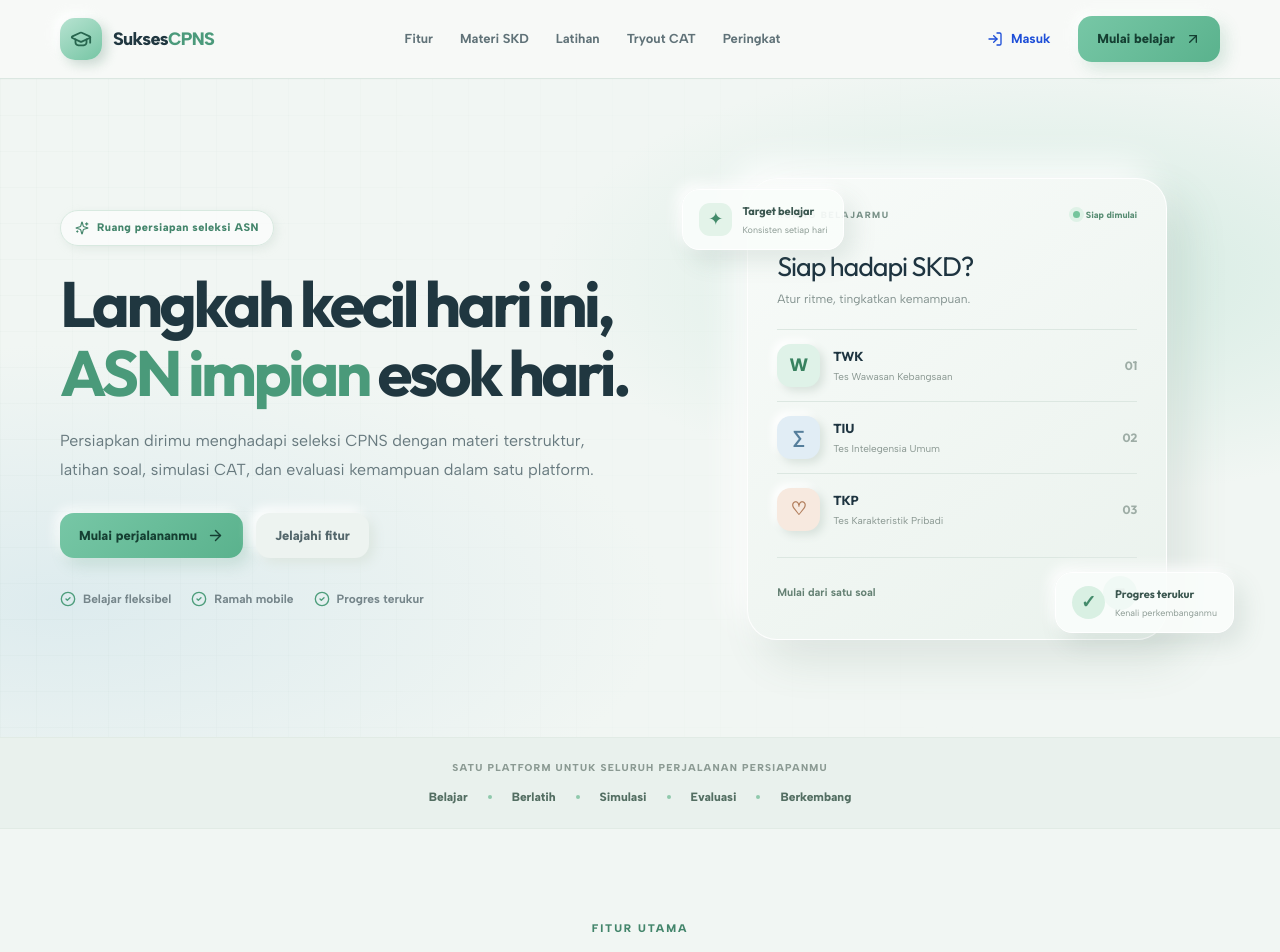
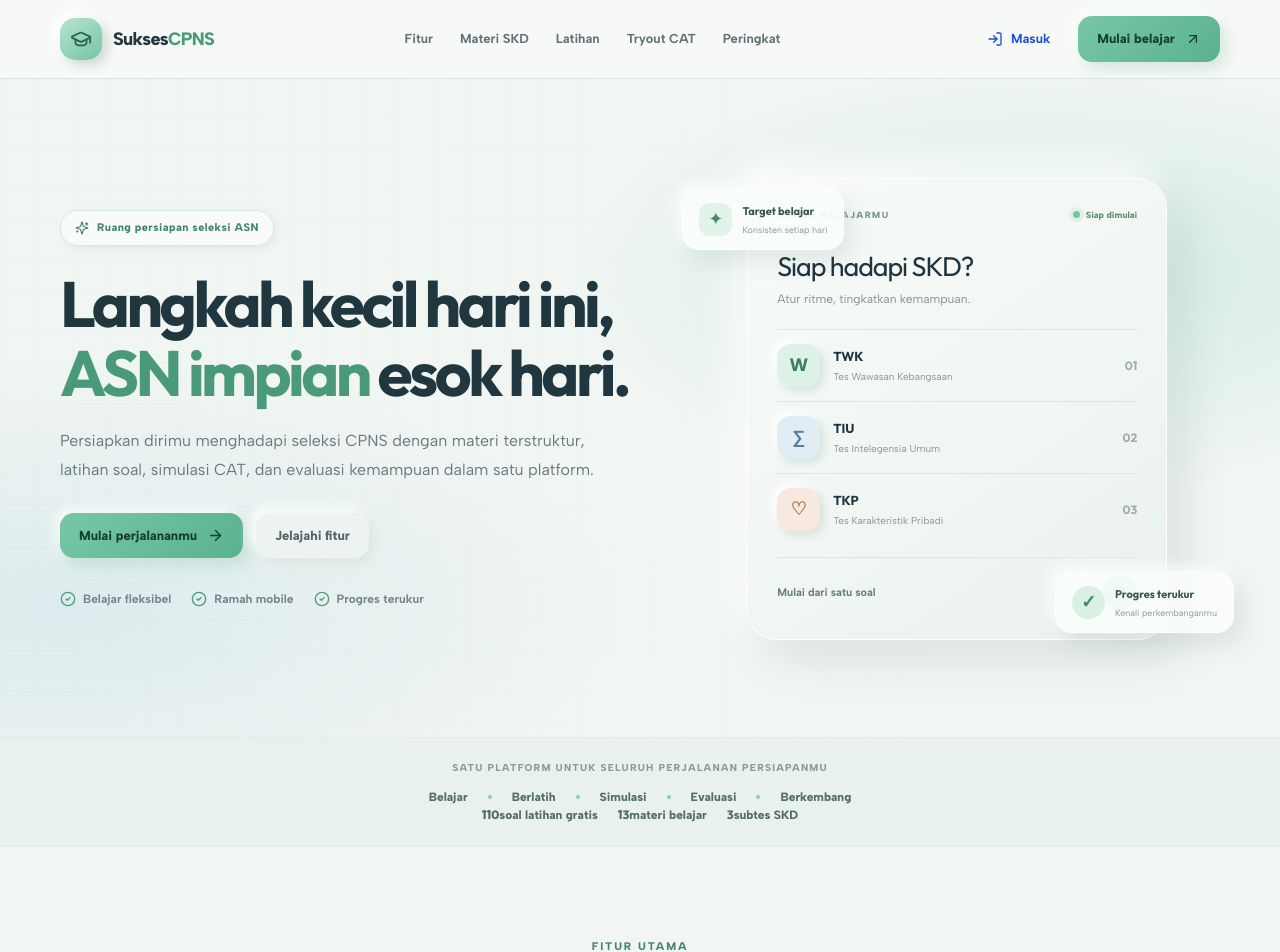
Before and after one commit to rianalfahri49-star/asn-platform, a Next.js app: page / in a window 1280 px wide. Shown: the top 952 px of the page. Built offline with nearby package versions, Linux system fonts and the light colour scheme; no server answers.

Commit message:
Show transparent learning content totals on homepage

```diff
--- a/app/page.tsx
+++ b/app/page.tsx
@@ -94,6 +94,11 @@ export default function Home() {
         <div className="celadon-container">
           <p>Satu platform untuk seluruh perjalanan persiapanmu</p>
           <div><span>Belajar</span><i></i><span>Berlatih</span><i></i><span>Simulasi</span><i></i><span>Evaluasi</span><i></i><span>Berkembang</span></div>
+          <div className="celadon-trust-stats" aria-label="Ringkasan konten belajar">
+            <div><strong>110</strong><span>soal latihan gratis</span></div>
+            <div><strong>13</strong><span>materi belajar</span></div>
+            <div><strong>3</strong><span>subtes SKD</span></div>
+          </div>
         </div>
       </section>
 
```
